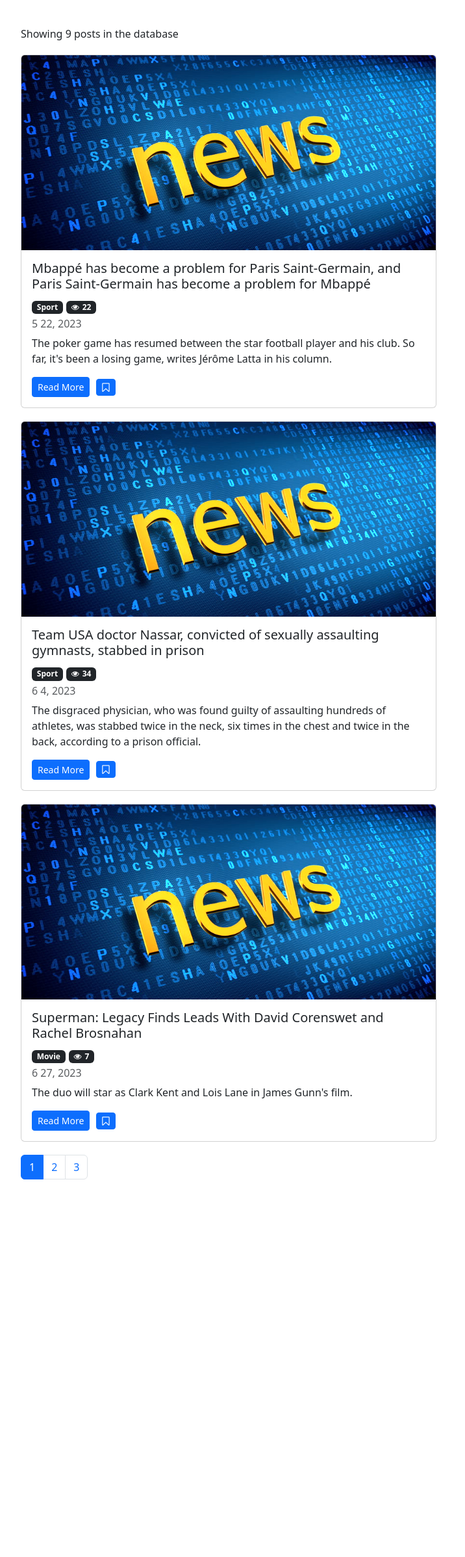
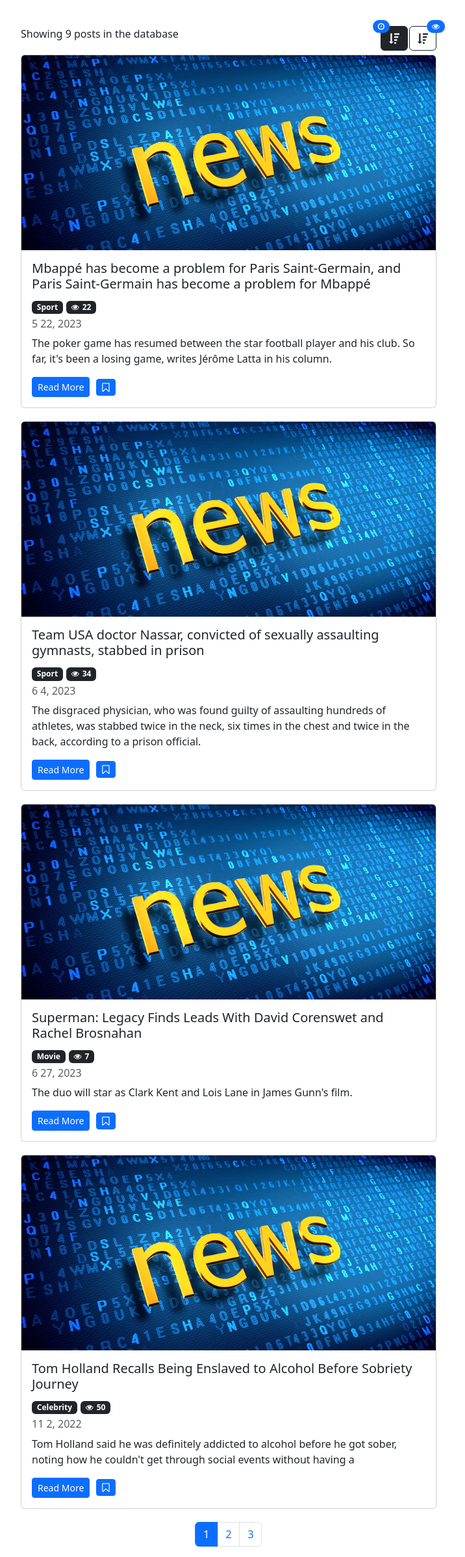
Before and after one commit to sepehr-amooei/NewsBlogFrontEnd, a React (Create React App) app: page / in a window 1280 px wide. Shown: the whole page at 65% size, without its empty margins (288-1004 px from the left). Before the commit the page ends 1835 px from the top, so only its background shows below. Built offline with nearby package versions, Linux system fonts and the light colour scheme.

Commit message:
Creating Sort component

```diff
--- a/src/component/news.jsx
+++ b/src/component/news.jsx
@@ -3,12 +3,13 @@ import { getNews } from "../services/fakeNewsService";
 import blogPicture from "../img/2-1.jpg";
 import Save from "./common/save";
 import Pagination from "./common/pagination";
+import Sort from "./sort";
 import paginate from "../functions/paginate";
 
 class News extends Component {
   state = {
     news: getNews(),
-    pageSize: 3,
+    pageSize: 4,
     currentPage: 1,
   };
   handleSave = (n) => {
@@ -37,8 +38,14 @@ class News extends Component {
     const { length: count } = this.state.news;
     if (count === 0) return <p>there are no posts in the database</p>;
     return (
-      <div style={{ width: "50vw", margin: "20px auto 20px auto" }}>
+      <div className="center">
+        <div className="parent">
+          <Sort />
+          <div>
             <p>Showing {count} posts in the database </p>
+          </div>
+        </div>
+
         {news.map((n) => (
           <div
             className="card"
@@ -85,12 +92,22 @@ class News extends Component {
             </div>
           </div>
         ))}
+        <div className="parent">
+          <div
+            style={{
+              position: "absolute",
+              left: "50%",
+              transform: "translate(-50%, 0)",
+            }}
+          >
             <Pagination
               currentPage={currentPage}
               itemCount={count}
               pageSize={pageSize}
               onPageChange={this.handlePageChange}
             />
+          </div>
+        </div>
       </div>
     );
   }
--- /dev/null
+++ b/src/component/sort.jsx
@@ -0,0 +1,29 @@
+import React from "react";
+
+const Sort = () => {
+  return (
+    <div className="child-one">
+      <button
+        type="button"
+        className="btn btn-outline-dark position-relative active"
+      >
+        <i className="fa fa-sort-amount-desc" aria-hidden="true"></i>
+        <span className="position-absolute top-0 start-0 translate-middle badge rounded-pill bg-primary">
+          <i className="fa fa-clock-o" aria-hidden="true"></i>
+        </span>
+      </button>
+      <button
+        type="button"
+        className="btn btn-outline-dark position-relative"
+        style={{ marginLeft: "2px" }}
+      >
+        <i className="fa fa-sort-amount-desc" aria-hidden="true"></i>
+        <span className="position-absolute top-0 start-100 translate-middle badge rounded-pill bg-primary">
+          <i className="fa fa-eye" aria-hidden="true"></i>
+        </span>
+      </button>
+    </div>
+  );
+};
+
+export default Sort;
--- a/src/index.css
+++ b/src/index.css
@@ -12,3 +12,21 @@ code {
   font-family: source-code-pro, Menlo, Monaco, Consolas, "Courier New",
     monospace;
 }
+.center {
+  width: 50vw;
+  margin: 20px auto 20px auto;
+}
+.parent {
+  position: relative;
+}
+.child-one {
+  position: absolute;
+  right: 0;
+}
+.content {
+  position: absolute;
+  left: 0;
+  right: 0;
+  margin-left: auto;
+  margin-right: auto;
+}
```
Lines whose indentation alone changed are shown as unchanged.
